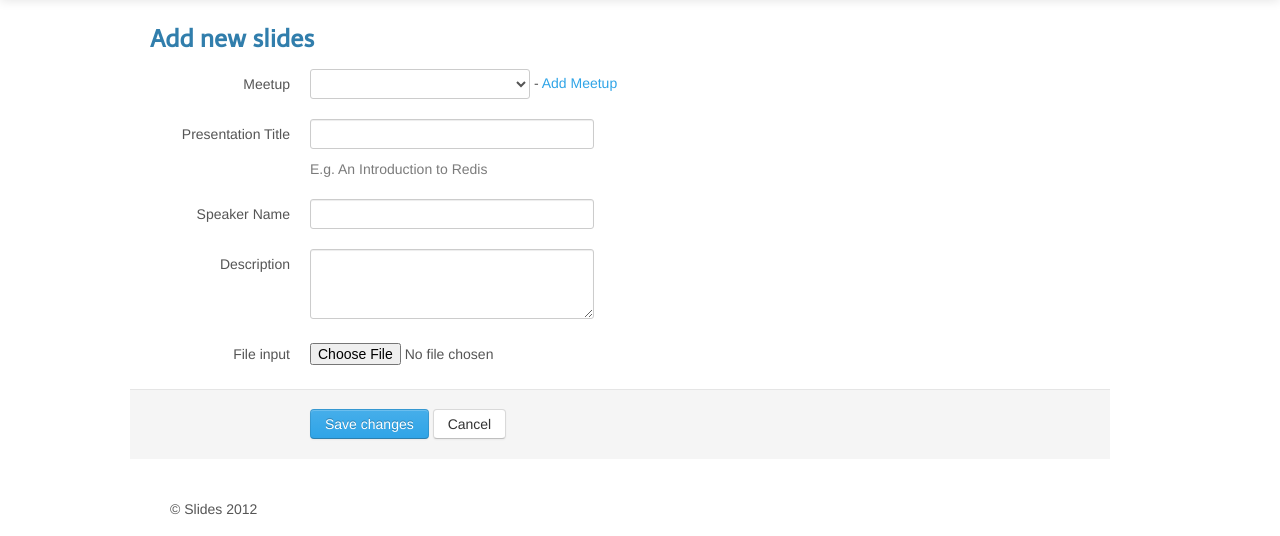
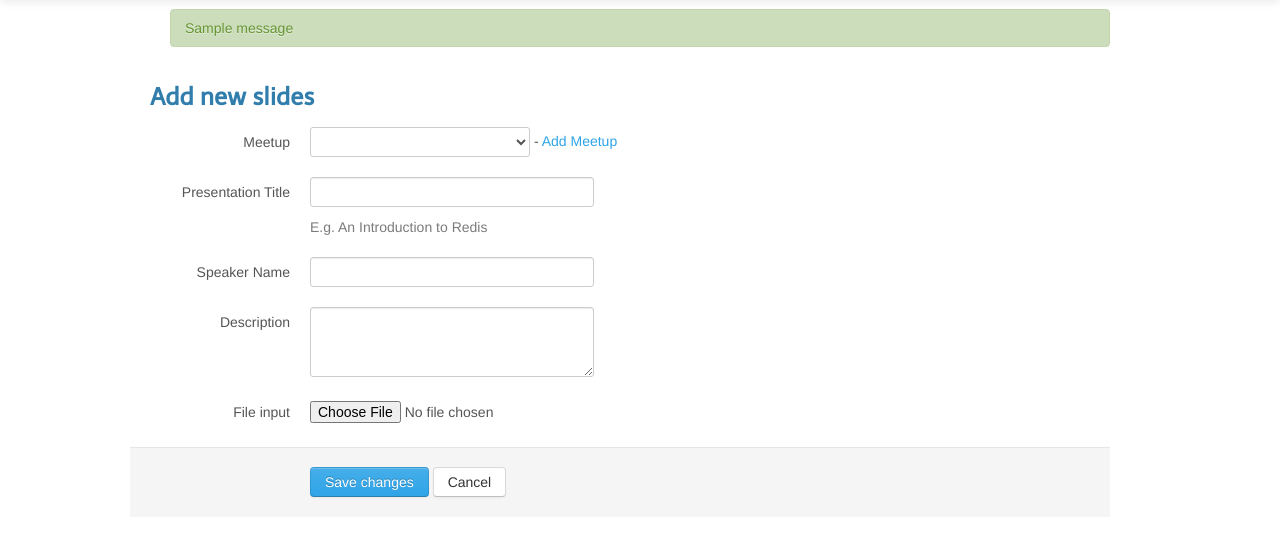
Before and after one commit to t20/meetupslides, a Flask app: page /add in a window 1280 px wide. Shown: the part 51-587 px from the top of the page. Run offline with Flask 2, Linux system fonts and the light colour scheme; one stand-in notice (Sample message) is shown; data that the repository does not hold is empty; some libraries are stand-ins or nearby versions.

Commit message:
Adding flash message block to the base template.

```diff
--- a/templates/base.html
+++ b/templates/base.html
@@ -58,12 +58,21 @@
       </div>
     </div>
 
-     <section id="typography">
-       <div class="page-header">
-         {% block page_title %}
+    <section id="typography">
+      <div class="page-header">
+        {% block page_title %}
+        {% endblock %}
+      </div>
 
-          {% endblock %}
-       </div>
+      <div class="flash-messages">
+        {% block flash_messages %}
+          {% with messages = get_flashed_messages(with_categories=true) %}
+            {% for category, message in messages %}
+              <div class="alert alert-{{ category }}">{{ message }}</div>
+            {% endfor %}
+          {% endwith %}
+        {% endblock %}
+      </div>
 
        <!-- Headings & Paragraph Copy -->
        <div class="row">
```
